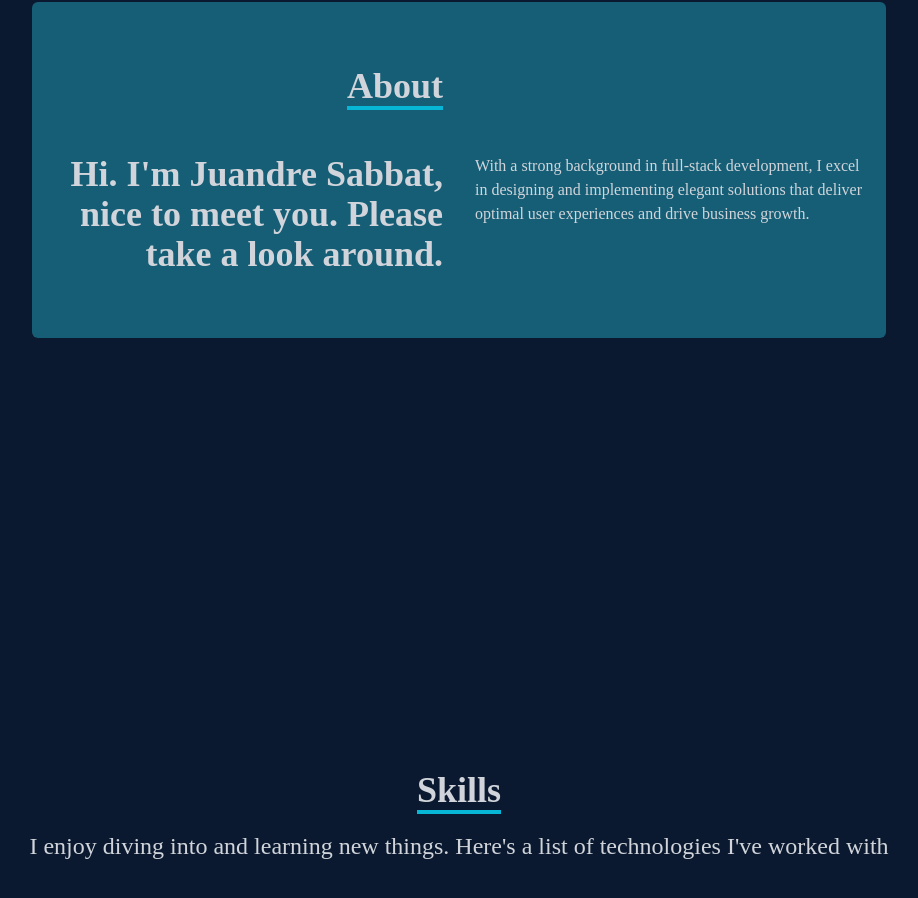
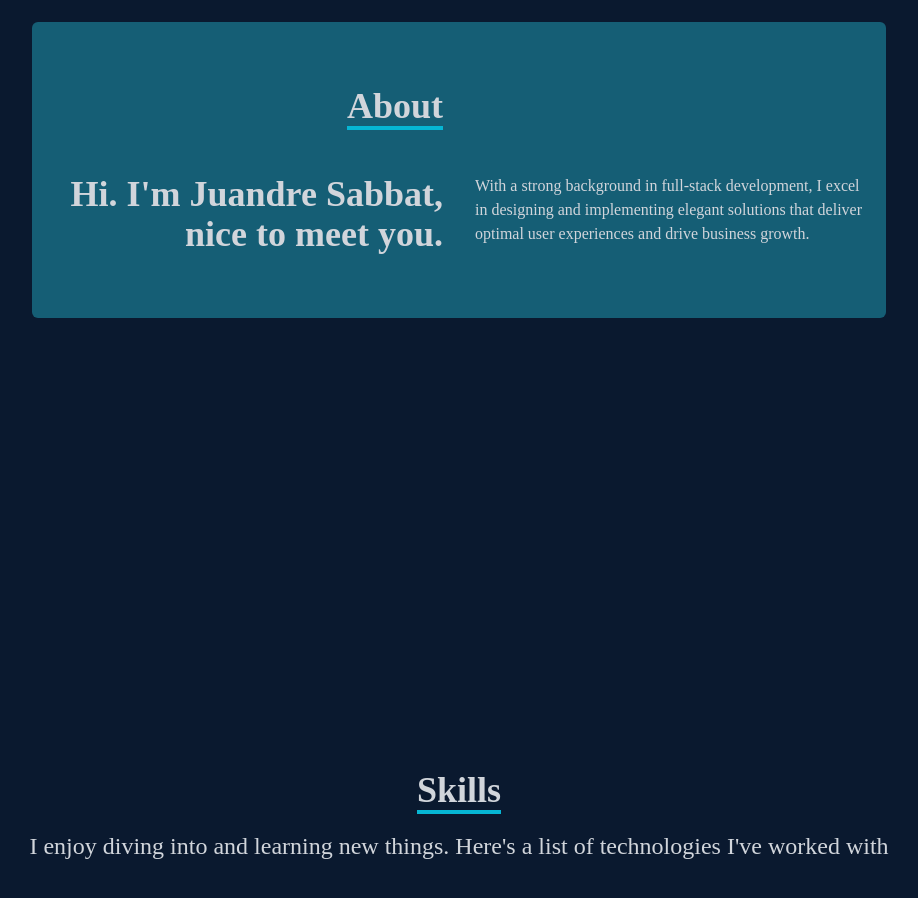
Before and after one commit to sabbatj/react-portfolio-js, a React (Create React App) app: page / in a window 1280 px wide. Shown: the part 1030-1928 px from the top of the page, without its empty margins (181-1099 px from the left). Built offline with nearby package versions, Linux system fonts and the light colour scheme.

Commit message:
Update about.screen.tsx

```diff
--- a/src/screens/about/about.screen.tsx
+++ b/src/screens/about/about.screen.tsx
@@ -20,8 +20,7 @@ const About = () => {
           <div className="max-w-[1000px] w-full grid sm:grid-cols-2 gap-8 px-4">
             <div className="sm:text-right text-4xl font-bold">
               <p>
-                Hi. I'm Juandre Sabbat, nice to meet you. Please take a
-                look around.
+                Hi. I'm Juandre Sabbat, nice to meet you.
               </p>
             </div>
             <div>
```
